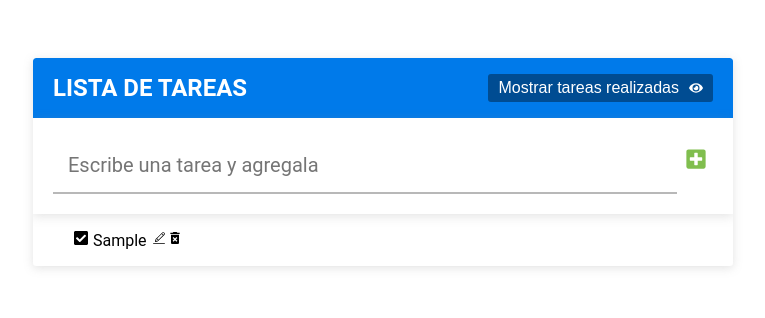
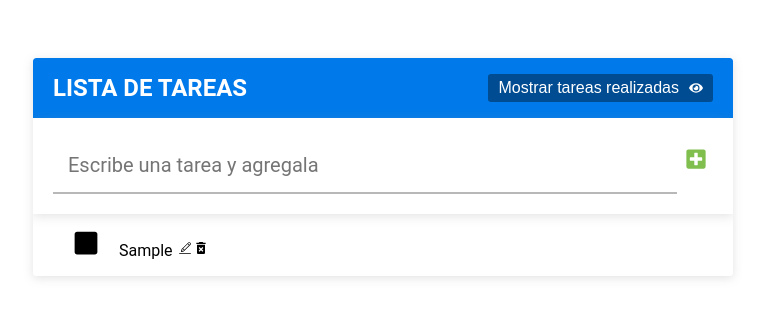
Before and after one commit to jevar0809/ingreso_datos_editable, a React (Vite) app: page / in a window 1280 px wide. Both pictures are taken after typing "Sample" into the empty fields and a click on the button 953 px from the left and 160 px from the top of the page. Shown: the top 318 px of the page, without its empty margins (257-1022 px from the left). Built offline with nearby package versions, Linux system fonts and the light colour scheme.

Commit message:
se hacen los check para colocar las tareas completadas

```diff
--- a/src/componentes.jsx
+++ b/src/componentes.jsx
@@ -121,9 +121,9 @@ export const Formulario = ({tareas, setTareas})=>{
 
 
 
-export const Lista_de_tareas = ({tareas})=>{
+export const Lista_de_tareas = ({tareas, setTareas})=>{
 
-    //console.log(tareas)
+    console.log(tareas)
     return(
         <ul className='lista-tareas'>
             {
@@ -133,9 +133,12 @@ export const Lista_de_tareas = ({tareas})=>{
                     tareas.map(tarea=>{
                         return (
                             <Tarea
-                                llave={tarea.id}
+                                key={tarea.id}
                                 tarea={tarea.tarea}
                                 completada={tarea.completada}
+                                id={tarea.id}
+                                tareas={tareas}
+                                setTareas={setTareas}
                             />
                         )
                     })
@@ -157,17 +160,70 @@ export const Lista_de_tareas = ({tareas})=>{
 
 
 
-const Tarea = ({llave, tarea, completada})=>{
+const Tarea = ({setTareas, tareas, id, tarea, completada})=>{
+
+
+    const toogle = (id)=>{
+
+
+        const idEncontrado = tareas.map(tarea=>{
+            if(tarea.id===id){
+                return {...tarea, completada: !tarea.completada}
+            } else return tarea
+        })
+
+        setTareas(idEncontrado)
+
+    }
+
+
+
+
+
+
 
     return(
+        <li>
 
-        <>
-            <li key={llave}><FaCheckSquare/> {tarea} <CiEdit/><MdDeleteForever/></li>
-
-            {/* <li> <FaSquare/> Tarea 1 <CiEdit/><MdDeleteForever/></li> */}
+            {
+                completada?
+                    <FaCheckSquare
+                        className="lista-tareas__icono lista-tareas__icono-check"
+                        onClick={()=>{toogle(id)}}
+                    />
+                    :
+                    <FaSquare
+                        className="lista-tareas__icono lista-tareas__icono-check"
+                        onClick={()=>{toogle(id)}}
+                    />
+            }
 
 
-        </>
+
+
+
+
+
+
+            {tarea} <CiEdit/><MdDeleteForever/>
+
+
+
+
+        </li>
+
+
+
+
+
+
+
+
+
+
+
+
+
 
 
 
@@ -177,3 +233,10 @@ const Tarea = ({llave, tarea, completada})=>{
 
     )
 }
+
+
+
+
+/* <FaCheckSquare/> {tarea} <CiEdit/><MdDeleteForever/>
+                :
+                <FaSquare/> {tarea} <CiEdit/><MdDeleteForever/> */
--- a/src/main.jsx
+++ b/src/main.jsx
@@ -28,7 +28,7 @@ const App = ()=>{
     <div className='contenedor'>
       <Header mostrarCompletadas={mostrarCompletadas} setMostrarCompletadas={setMostrarCompletadas}/>
       <Formulario tareas={tareas} setTareas={setTareas}/>
-      <Lista_de_tareas tareas={tareas}/>
+      <Lista_de_tareas tareas={tareas} setTareas={setTareas}/>
     </div>
   )
 }
```
Also changed, not shown: src/flujo.txt.
